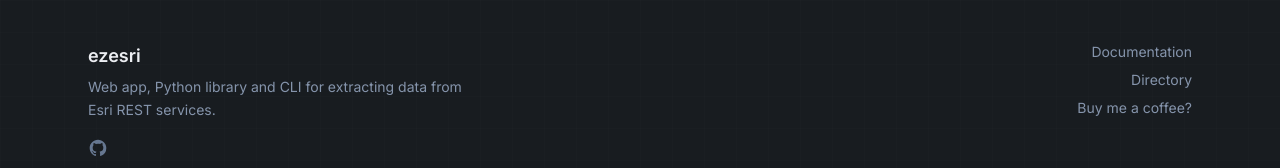
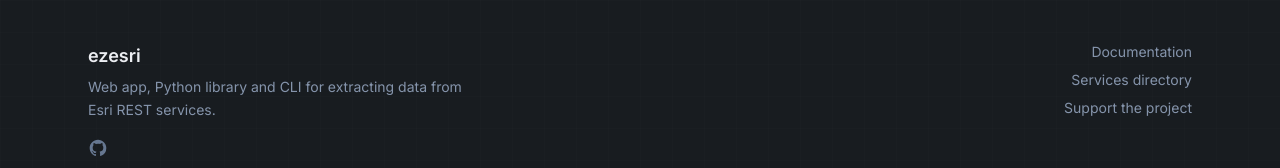
Before and after one commit to stiles/ezesri, a Next.js app in the folder web/app/: page / in a window 1280 px wide. Shown: the part 768-936 px from the top of the page. Built offline with nearby package versions, Linux system fonts and the light colour scheme; no server answers.

Commit message:
footer copy changes

```diff
--- a/web/app/components/Footer.tsx
+++ b/web/app/components/Footer.tsx
@@ -29,7 +29,7 @@ export default function Footer() {
               Documentation
             </a>
             <a href="/directory" className="text-ink-400 hover:text-ink-200 transition-colors">
-              Directory
+              Services directory
             </a>
             <a
               href="https://buymeacoffee.com/mattstiles"
@@ -37,7 +37,7 @@ export default function Footer() {
               rel="noopener noreferrer"
               className="text-ink-400 hover:text-ink-200 transition-colors"
             >
-              Buy me a coffee?
+              Support the project
             </a>
           </nav>
         </div>
```
